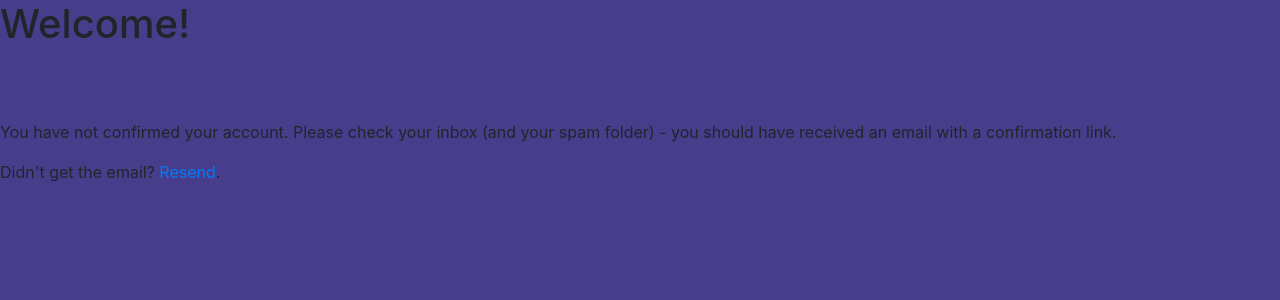
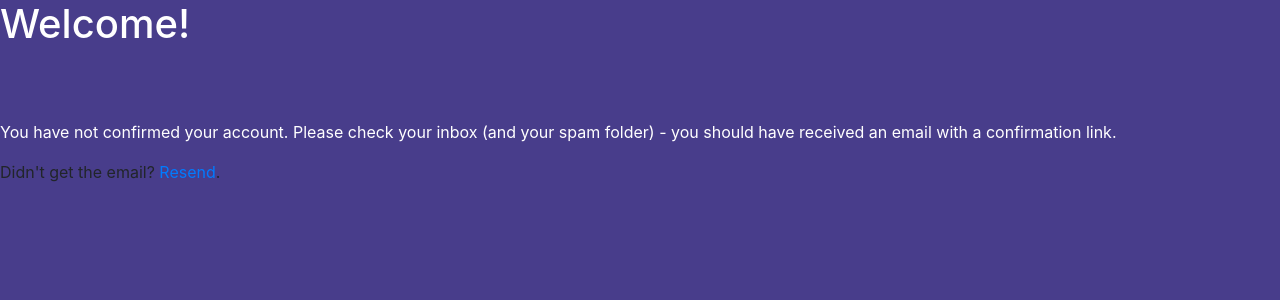
Before and after one commit to ppruchnicki/flask_web_app, a Python web app: template templates/unconfirmed.html in a window 1280 px wide. Shown: the part 56-356 px from the top of the page. Run offline with Jinja, Linux system fonts and the light colour scheme; the template is opened without the code that fills it, so the values that code supplies are empty; some libraries are stand-ins or nearby versions.

Commit message:
small fixes unauthorized section

```diff
--- a/templates/unconfirmed.html
+++ b/templates/unconfirmed.html
@@ -5,7 +5,7 @@ Uncofirmed
 {% endblock %}
 
 {% block content %}
-<h1>Welcome!</h1>
+<h1 style="color: white;">Welcome!</h1>
 <br>
 <div class="card-body">
     {% with messages = get_flashed_messages(with_categories=true) %}
@@ -18,7 +18,7 @@ Uncofirmed
         {% endif %}
     {% endwith %}
 </div>
-<p>You have not confirmed your account. Please check your inbox (and your spam folder) - you should have received an email with a confirmation link.</p>
-<p>Didn't get the email? <a href="{{ url_for('auth.resend_confirmation') }}">Resend</a>.</p>
+<p style="color: white;">You have not confirmed your account. Please check your inbox (and your spam folder) - you should have received an email with a confirmation link.</p>
+<p >Didn't get the email? <a href="{{ url_for('auth.resend_confirmation') }}">Resend</a>.</p>
 
 {% endblock %}
```
